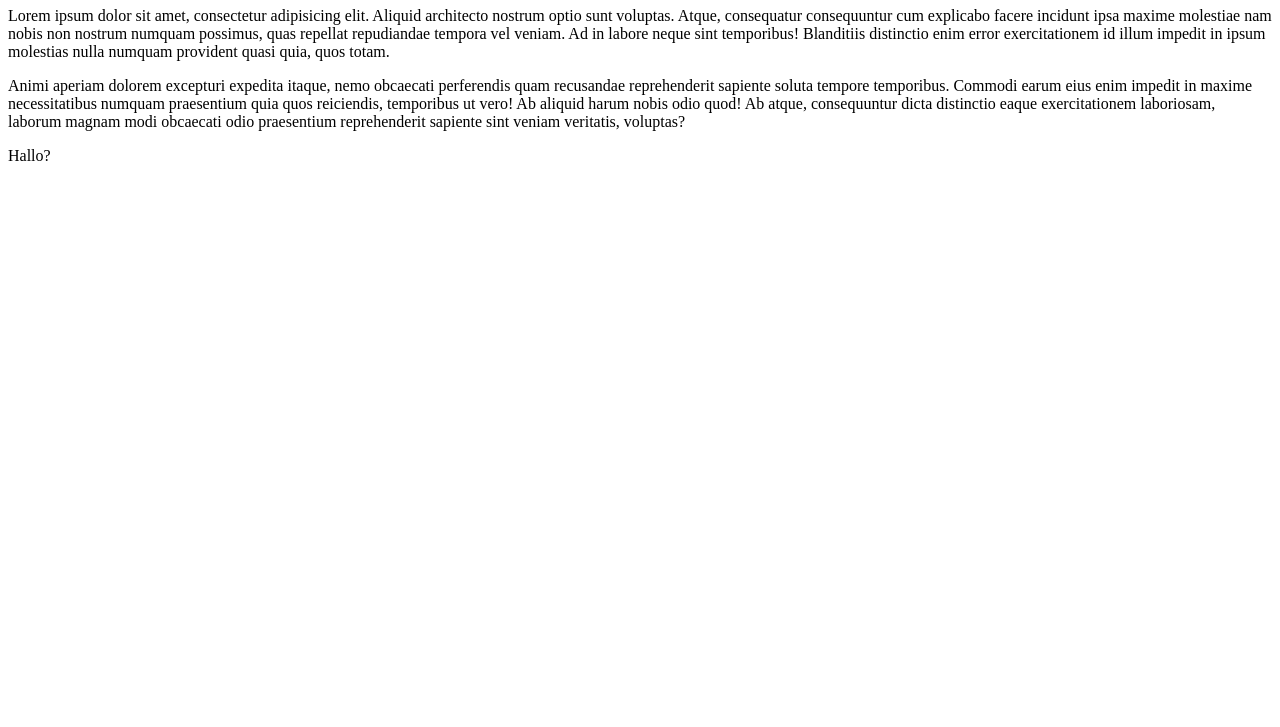
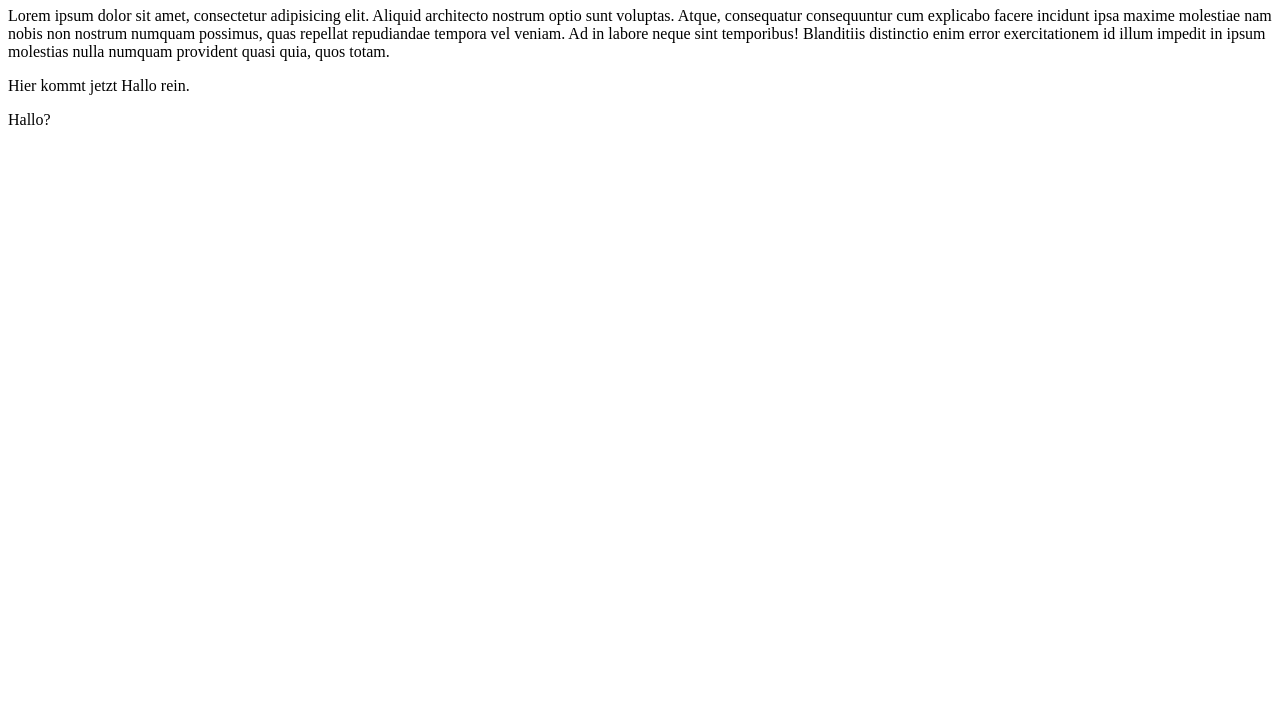
Before and after one commit to gitwalt/test, a plain HTML site: page index.html in a window 1280 px wide. Shown: the part 73-800 px from the top of the page. Drawn offline with Linux system fonts and the light colour scheme.

Commit message:
Noch mal ein Abstz geändert

```diff
--- a/index.html
+++ b/index.html
@@ -18,7 +18,7 @@
 	quasi quia, quos totam.
 </p>
 <p>
-	Animi aperiam dolorem excepturi expedita itaque, nemo obcaecati perferendis quam recusandae reprehenderit sapiente soluta tempore temporibus. Commodi earum eius enim impedit in maxime necessitatibus numquam praesentium quia quos reiciendis, temporibus ut vero! Ab aliquid harum nobis odio quod! Ab atque, consequuntur dicta distinctio eaque exercitationem laboriosam, laborum magnam modi obcaecati odio praesentium reprehenderit sapiente sint veniam veritatis, voluptas?
+	Hier kommt jetzt Hallo rein.
 </p>
 <p>Hallo?</p>
 	<script src="js/script.js"></script>
```
